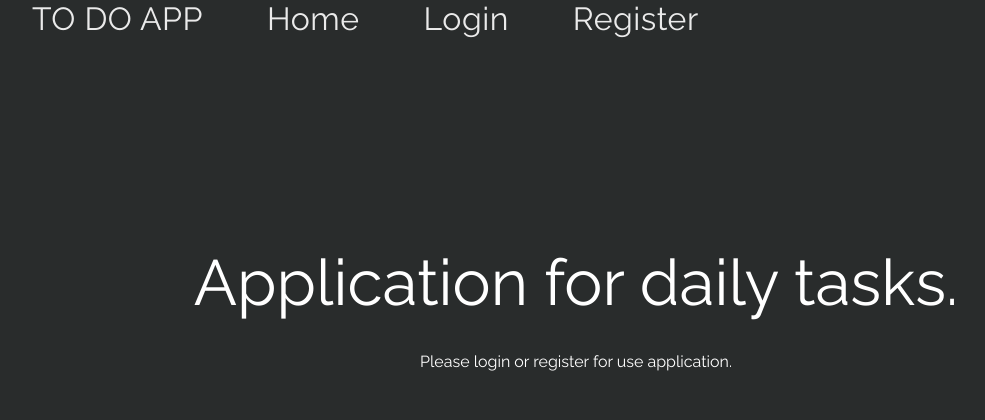
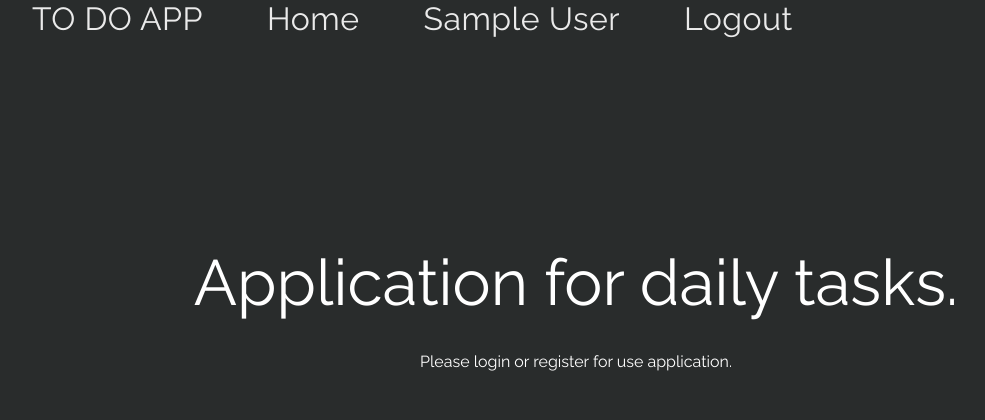
Before and after one commit to mateuszgua/to-do-app, a Flask app: page / in a window 1280 px wide. Shown: the top 420 px of the page, without its empty margins (64-1049 px from the left). Run offline with Flask 2, Linux system fonts and the light colour scheme; the visitor is signed in with stand-in values (Sample User, id 1).

```diff
--- a/app/__init__.py
+++ b/app/__init__.py
@@ -20,7 +20,7 @@ collection_task = db.tasks
 
 app.config["SESSION_PERMANENT"] = False
 app.config["SESSION_TYPE"] = "filesystem"
-# app.config["PERMANENT_SESSION_LIFETIME"] = timedelta(minutes=2)
+app.config["PERMANENT_SESSION_LIFETIME"] = timedelta(minutes=2)
 Session(app)
 
 from app import views
--- a/app/templates/base.html
+++ b/app/templates/base.html
@@ -16,8 +16,8 @@
             <a href="{{ url_for('index') }}" class="nav-link">TO DO APP</a>
             <div class="links">
                 <ul>
+                    {% if is_user_login is not none %}
                     <a href="{{ url_for('panel') }}" class="nav-link">Home</a>
-                    {% if is_user_login is not none %}
                     <a href="#" class="nav-text">{{ user_name }}</a>
                     <a href="{{ url_for('logout') }}" class="nav-link">Logout</a>
                     {% else %}
--- a/app/views.py
+++ b/app/views.py
@@ -11,8 +11,13 @@ from app.my_error import DatabaseWriteUserError, DatabaseWriteTaskError, Databas
 
 @app.route("/")
 def index():
-    is_user_login = None
-    return render_template("index.html", is_user_login=is_user_login)
+    if session["logged_in"] == False:
+        is_user_login = None
+        user_name = None
+    else:
+        is_user_login = session["user"]
+        user_name = session["user"]["name"]
+    return render_template("index.html", user_name=user_name, is_user_login=is_user_login)
 
 
 @app.route("/panel")
@@ -20,11 +25,8 @@ def panel():
     try:
         if session["logged_in"] == False:
             is_user_login = None
-            # return redirect(url_for("login"))
-            flash(session["logged_in"])
             flash("Problem with get user from session!")
             return render_template("login.html")
-        flash(session["logged_in"])
         is_user_login = session["user"]
         user_name = session["user"]["name"]
         tasks = [task for task in collection_task.find({"user": user_name})]
@@ -40,7 +42,7 @@ def start_session(user):
     del user["password"]
     session["logged_in"] = True
     session["user"] = user
-    # session.permanent = True
+    session.permanent = True
     return jsonify(user), 200
 
 
```
